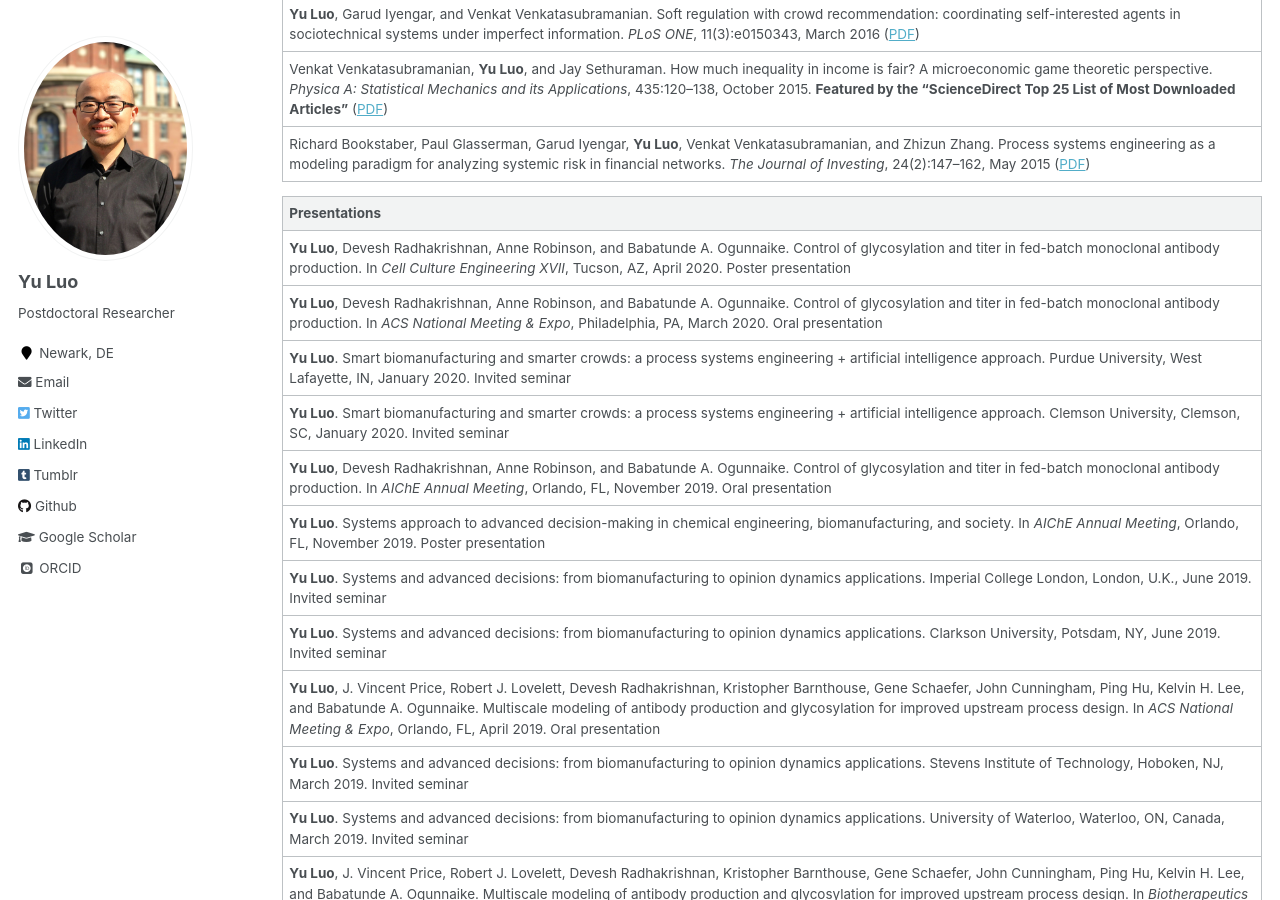
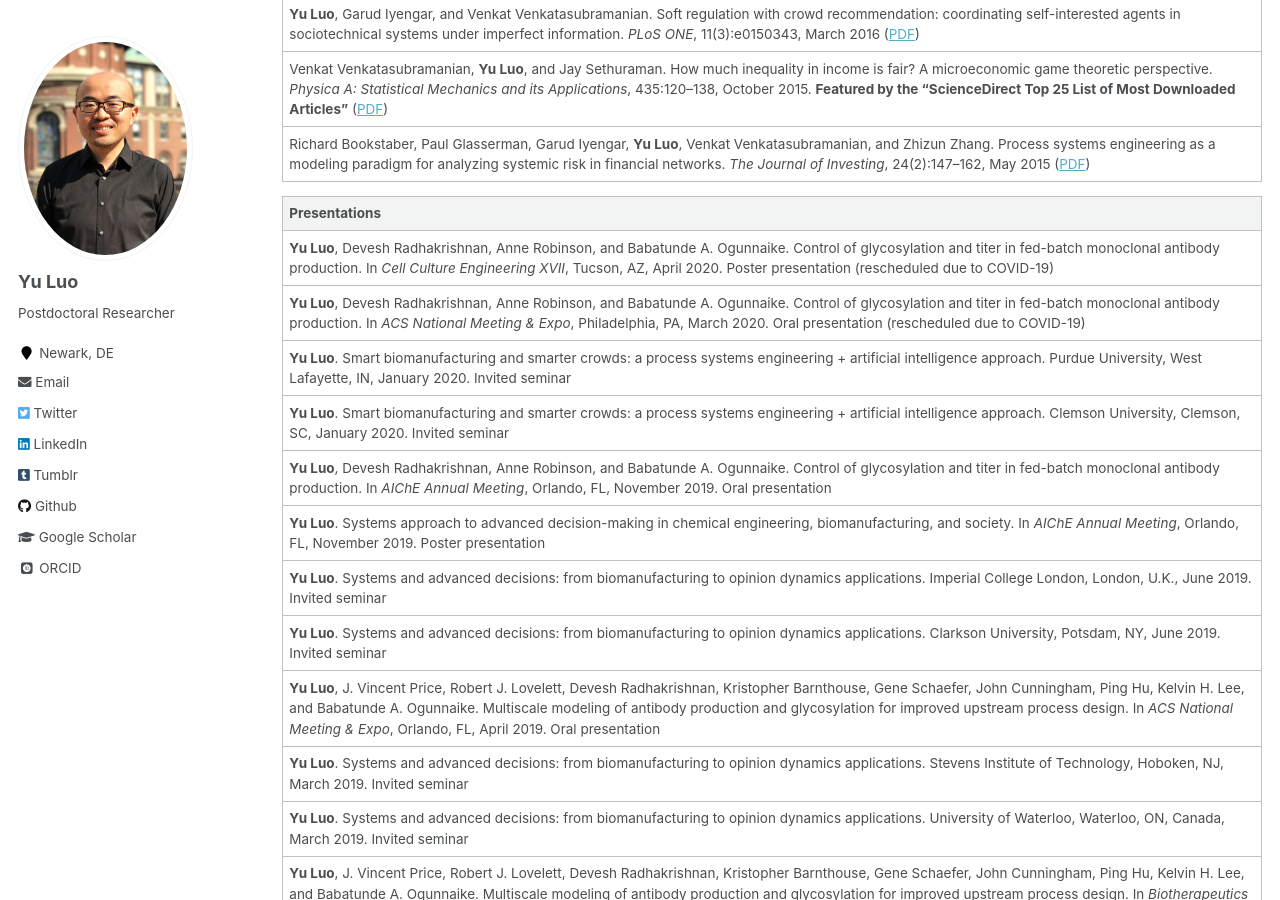
Before and after one commit to l16cn/l16cn.github.io, a Jekyll site: the page built from _pages/experience.md, in a window 1280 px wide and 900 px high, scrolled down 1251 px. Built offline with Jekyll 4.4.1, drawn with Linux system fonts in a browser that asks for light colours; some web fonts are replaced; some of the changed text lies outside the part shown.

Commit message:
cv minor updates

```diff
--- a/_pages/experience.md
+++ b/_pages/experience.md
@@ -41,8 +41,8 @@
 
 |Presentations|
 |:-|
-|**Yu Luo**, Devesh Radhakrishnan, Anne Robinson, and Babatunde A. Ogunnaike. Control of glycosylation and titer in fed-batch monoclonal antibody production. In _Cell Culture Engineering XVII_, Tucson, AZ, April 2020. Poster presentation|
-|**Yu Luo**, Devesh Radhakrishnan, Anne Robinson, and Babatunde A. Ogunnaike. Control of glycosylation and titer in fed-batch monoclonal antibody production. In _ACS National Meeting & Expo_, Philadelphia, PA, March 2020. Oral presentation|
+|**Yu Luo**, Devesh Radhakrishnan, Anne Robinson, and Babatunde A. Ogunnaike. Control of glycosylation and titer in fed-batch monoclonal antibody production. In _Cell Culture Engineering XVII_, Tucson, AZ, April 2020. Poster presentation (rescheduled due to COVID-19)|
+|**Yu Luo**, Devesh Radhakrishnan, Anne Robinson, and Babatunde A. Ogunnaike. Control of glycosylation and titer in fed-batch monoclonal antibody production. In _ACS National Meeting & Expo_, Philadelphia, PA, March 2020. Oral presentation (rescheduled due to COVID-19)|
 |**Yu Luo**. Smart biomanufacturing and smarter crowds: a process systems engineering + artificial intelligence approach. Purdue University, West Lafayette, IN, January 2020. Invited seminar|
 |**Yu Luo**. Smart biomanufacturing and smarter crowds: a process systems engineering + artificial intelligence approach. Clemson University, Clemson, SC, January 2020. Invited seminar|
 |**Yu Luo**, Devesh Radhakrishnan, Anne Robinson, and Babatunde A. Ogunnaike. Control of glycosylation and titer in fed-batch monoclonal antibody production. In _AIChE Annual Meeting_, Orlando, FL, November 2019. Oral presentation|
```
Also changed, not shown: other parts of _pages/experience.md (+1 -1 lines), 1 other file.
